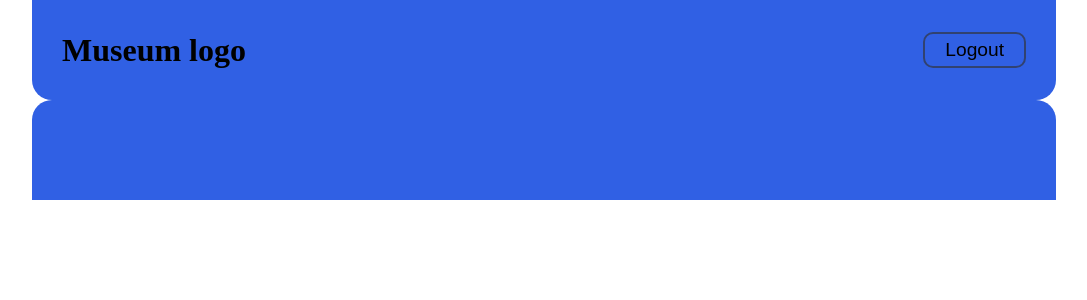
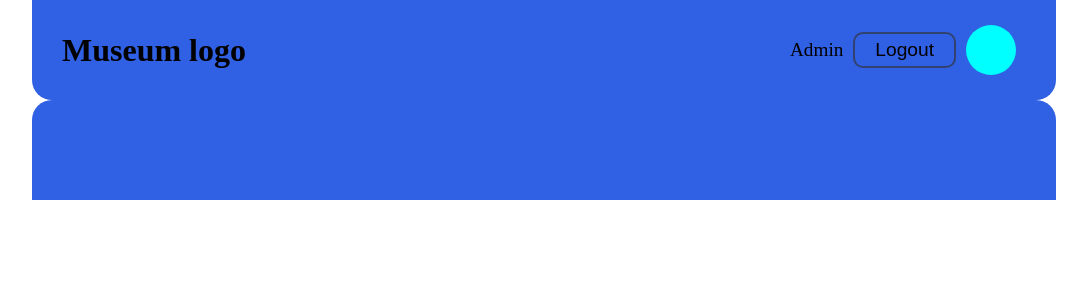
Before and after one commit to YakubovKirill/online-museum, a React (Create React App) app: page / in a window 1280 px wide. Both pictures are taken after a click on the button "Login". Shown: the top 300 px of the page, without its empty margins (96-1183 px from the left). Built offline with nearby package versions, Linux system fonts and the light colour scheme.

Commit message:
feat: Add user label

```diff
--- a/src/components/HeaderComponents/Header.tsx
+++ b/src/components/HeaderComponents/Header.tsx
@@ -1,26 +1,36 @@
 import React, { useCallback, useEffect, useState } from 'react';
 
 import './Header.scss'
-import {LOGIN, LOGOUT} from '../../constants/labels'
+import { LOGIN } from '../../constants/labels'
+import UserLabelComponent from './UserLabelComponenmt/UserLabelComponent';
 
 const Header: React.FC = () => {
     const [isLogedIn, setIsLoggedIn] = useState<boolean>(false)
+    const [userName, setUserName] = useState('Guest')
 
     const login = useCallback((): void => {
         const user = {
-            name: 'admin'
+            name: 'Admin'
         }
+        setUserName(user.name)
         if(!isLogedIn) {
+            setUserName('Admin')
             localStorage.setItem('user', JSON.stringify(user))
         } else {
+            setUserName('Guest')
             localStorage.removeItem('user')
         }
         setIsLoggedIn(!isLogedIn)
     }, [isLogedIn])
 
     useEffect(() => {
+        const guest = {
+            name: 'Guest'
+        }
         const hasUser = (localStorage.getItem('user') === null) ? false: true;
+        const user = JSON.parse(localStorage.getItem('user') || JSON.stringify(guest))
         setIsLoggedIn(hasUser)
+        setUserName(user.name)
     }, [])
 
     return (
@@ -29,7 +39,7 @@ const Header: React.FC = () => {
                 <h1>Museum logo</h1>
                 <div className='auth-wrap'>
                     {isLogedIn ?
-                        (<button onClick={login}><p>{LOGOUT}</p></button>)
+                        (<UserLabelComponent loginChange={login} userName={userName} />)
                         : (<button onClick={login}><p>{LOGIN}</p></button>)
                     }
                 </div>
--- /dev/null
+++ b/src/components/HeaderComponents/UserLabelComponenmt/UserLabelComponent.scss
@@ -0,0 +1,29 @@
+@import '../../../styles/variables.scss';
+
+.user-label {
+  font-size: $font-size-small;
+  button {
+    font-size: 1em;
+  }
+  div {
+    margin: 0px 10px;
+  }
+}
+
+.user-image {
+  width: 50px;
+  height: 50px;
+  border-radius: 50%;
+  background-color: aqua;
+
+  &:hover {
+    cursor: pointer;
+    transform: scale(1.1);
+  }
+}
+
+@media screen and (max-width: 500px) {
+  .user-name, .logout {
+    display: none;
+  }
+}
--- /dev/null
+++ b/src/components/HeaderComponents/UserLabelComponenmt/UserLabelComponent.tsx
@@ -0,0 +1,21 @@
+import React from "react"
+import { LOGOUT } from "../../../constants/labels"
+
+import './UserLabelComponent.scss'
+
+interface UserLabelProps {
+  userName: string
+  loginChange: () => void
+}
+
+const UserLabelComponent: React.FC<UserLabelProps> = (props) => {
+  return (
+    <div className='user-label f-c'>
+      <div className='user-name'><p>{props.userName}</p></div>
+      <button onClick={props.loginChange} className='logout'><p>{LOGOUT}</p></button>
+      <div className='user-image'></div>
+    </div>
+  )
+}
+
+export default React.memo(UserLabelComponent)
```
